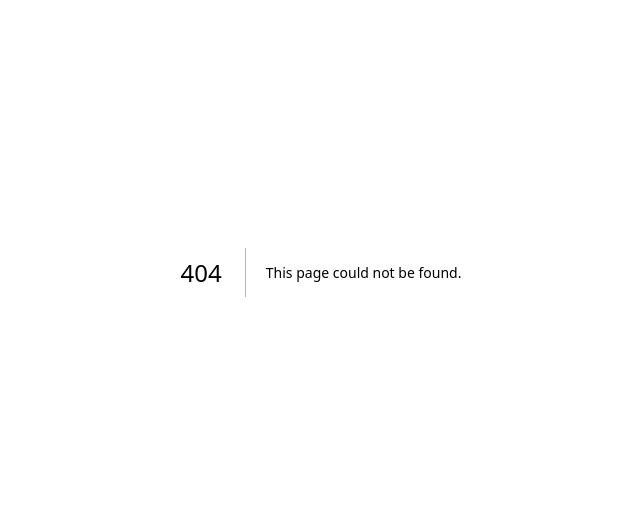
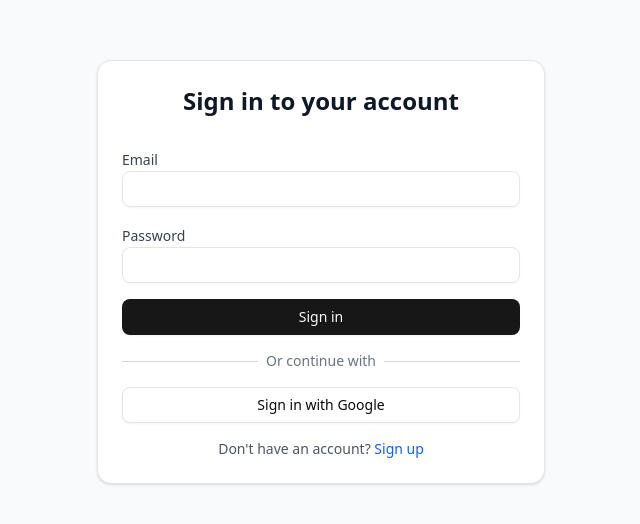
Before and after one commit to jatinSloq2/hackathon, a Next.js app: page /auth/login in a window 1280 px wide. Before the commit this address had no page. Shown: the part 128-652 px from the top of the page, without its empty margins (319-959 px from the left). Built offline with nearby package versions, Linux system fonts and the light colour scheme.

Commit message:
Create login page
cgen-779bf511cfcd48fe99c149788190a6cf

```diff
--- /dev/null
+++ b/app/auth/login/page.js
@@ -0,0 +1,159 @@
+'use client';
+
+import { useState } from 'react';
+import { signIn, getSession } from 'next-auth/react';
+import { useRouter } from 'next/navigation';
+import Link from 'next/link';
+import { Card, CardContent, CardHeader, CardTitle } from '../../../components/ui/card';
+import { Input } from '../../../components/Input';
+import { Button } from '../../../components/Button';
+
+export default function LoginPage() {
+  const router = useRouter();
+  const [formData, setFormData] = useState({
+    email: '',
+    password: '',
+  });
+  const [errors, setErrors] = useState({});
+  const [loading, setLoading] = useState(false);
+
+  const handleChange = (e) => {
+    const { name, value } = e.target;
+    setFormData(prev => ({ ...prev, [name]: value }));
+    if (errors[name]) {
+      setErrors(prev => ({ ...prev, [name]: '' }));
+    }
+  };
+
+  const validateForm = () => {
+    const newErrors = {};
+
+    if (!formData.email.trim()) newErrors.email = 'Email is required';
+    if (!formData.password) newErrors.password = 'Password is required';
+
+    setErrors(newErrors);
+    return Object.keys(newErrors).length === 0;
+  };
+
+  const handleSubmit = async (e) => {
+    e.preventDefault();
+
+    if (!validateForm()) return;
+
+    setLoading(true);
+
+    try {
+      const result = await signIn('credentials', {
+        email: formData.email,
+        password: formData.password,
+        redirect: false,
+      });
+
+      if (result?.error) {
+        setErrors({ submit: 'Invalid email or password' });
+        return;
+      }
+
+      // Get the session to determine user role for redirect
+      const session = await getSession();
+      if (session?.user?.role) {
+        router.push(`/dashboard/${session.user.role}`);
+      } else {
+        router.push('/');
+      }
+    } catch (error) {
+      setErrors({ submit: 'An error occurred. Please try again.' });
+    } finally {
+      setLoading(false);
+    }
+  };
+
+  const handleGoogleSignIn = async () => {
+    try {
+      const result = await signIn('google', { redirect: false });
+
+      if (result?.url) {
+        // Check if it's a registration redirect
+        if (result.url.includes('/auth/register')) {
+          router.push(result.url);
+        } else {
+          // Successful login, get session for redirect
+          const session = await getSession();
+          if (session?.user?.role) {
+            router.push(`/dashboard/${session.user.role}`);
+          } else {
+            router.push('/');
+          }
+        }
+      }
+    } catch (error) {
+      setErrors({ submit: 'Google sign in failed. Please try again.' });
+    }
+  };
+
+  return (
+    <div className="min-h-screen flex items-center justify-center bg-gray-50 py-12 px-4 sm:px-6 lg:px-8">
+      <Card className="w-full max-w-md">
+        <CardHeader>
+          <CardTitle className="text-center text-2xl font-bold text-gray-900">
+            Sign in to your account
+          </CardTitle>
+        </CardHeader>
+        <CardContent>
+          <form onSubmit={handleSubmit} className="space-y-4">
+            <Input
+              label="Email"
+              name="email"
+              type="email"
+              value={formData.email}
+              onChange={handleChange}
+              error={errors.email}
+            />
+
+            <Input
+              label="Password"
+              name="password"
+              type="password"
+              value={formData.password}
+              onChange={handleChange}
+              error={errors.password}
+            />
+
+            {errors.submit && (
+              <p className="text-sm text-red-600 text-center">{errors.submit}</p>
+            )}
+
+            <Button type="submit" loading={loading}>
+              Sign in
+            </Button>
+
+            <div className="relative">
+              <div className="absolute inset-0 flex items-center">
+                <div className="w-full border-t border-gray-300" />
+              </div>
+              <div className="relative flex justify-center text-sm">
+                <span className="px-2 bg-white text-gray-500">Or continue with</span>
+              </div>
+            </div>
+
+            <Button
+              type="button"
+              variant="outline"
+              onClick={handleGoogleSignIn}
+              className="w-full"
+            >
+              Sign in with Google
+            </Button>
+          </form>
+
+          <p className="mt-4 text-center text-sm text-gray-600">
+            Don't have an account?{' '}
+            <Link href="/auth/register" className="font-medium text-blue-600 hover:text-blue-500">
+              Sign up
+            </Link>
+          </p>
+        </CardContent>
+      </Card>
+    </div>
+  );
+}
```
